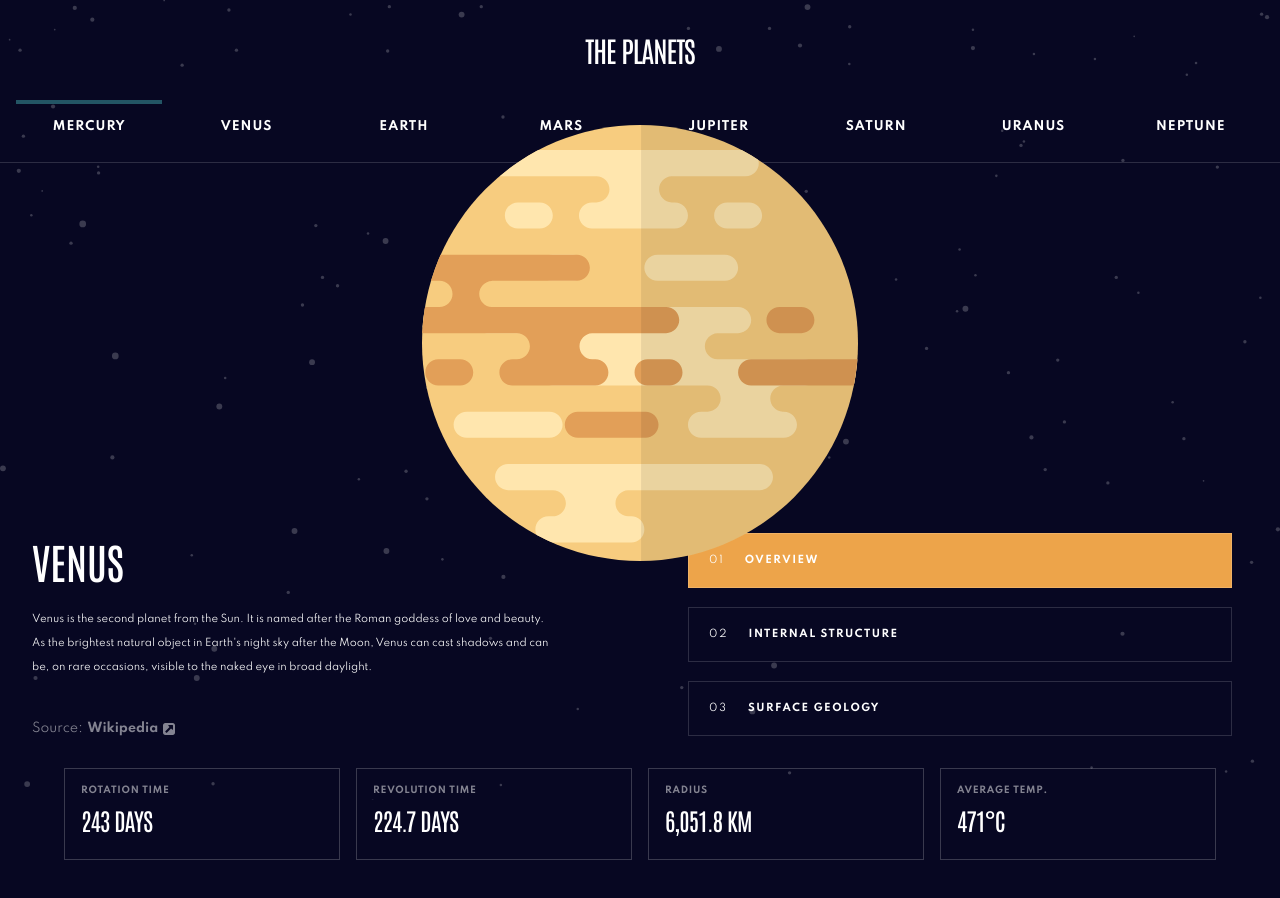
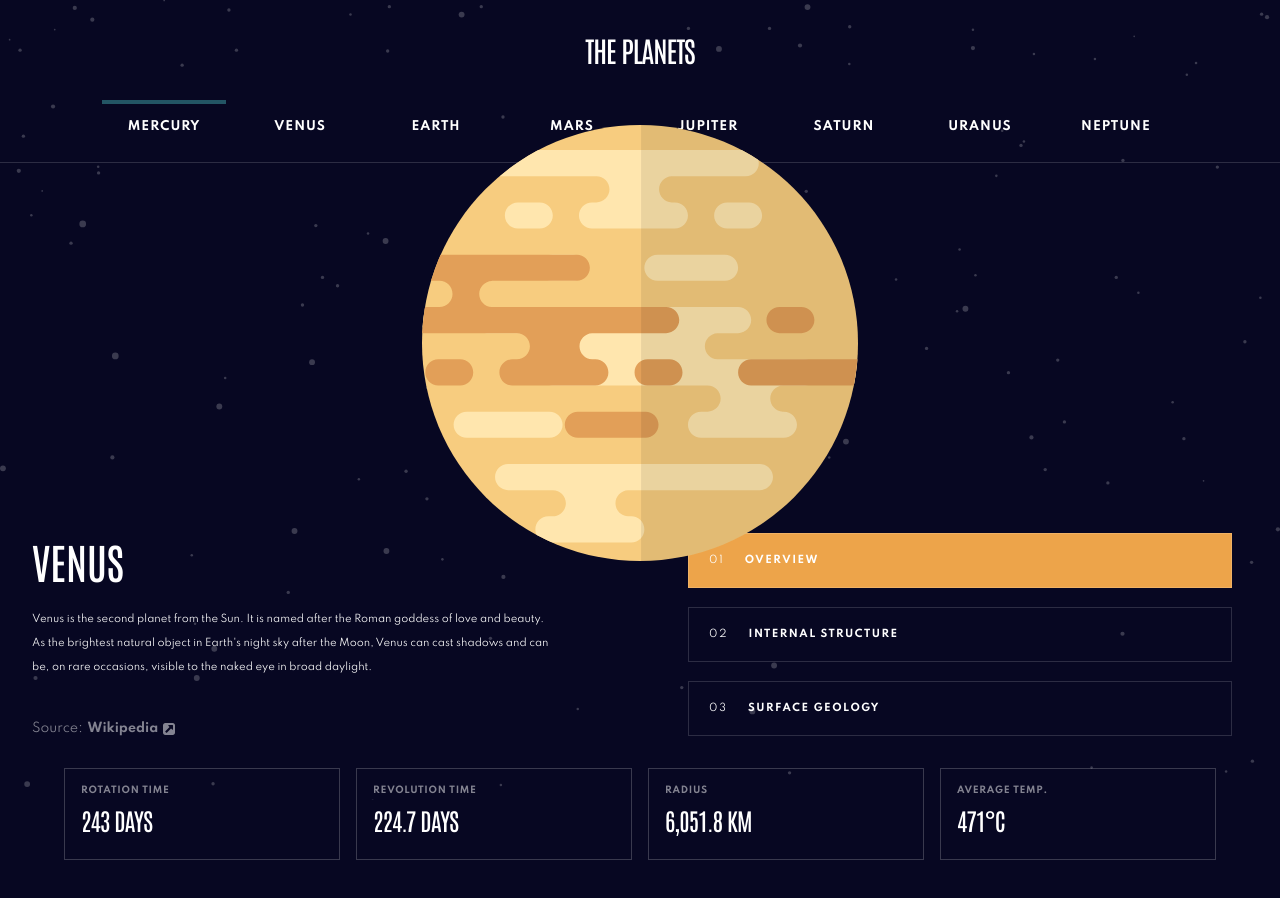
Before and after one commit to LogvnR/planets-fact-site, a React (Create React App) app: page /Venus in a window 1280 px wide. Shown: the top 898 px of the page. Built offline with nearby package versions, Linux system fonts and the light colour scheme.

Commit message:
fixed padding issue on mobile modal

```diff
--- a/src/Components/Planet.jsx
+++ b/src/Components/Planet.jsx
@@ -35,6 +35,7 @@ const Planet = (props) => {
       {props.isMobile && (
         <main className={styles.planet}>
           <PlanetInfoSelect
+            isMobile={props.isMobile}
             name={props.planet.name}
             overviewTab={overviewTab}
             overviewTabHandler={overviewTabHandler}
--- a/src/Components/Styles/DesktopNavBarPlanets.module.css
+++ b/src/Components/Styles/DesktopNavBarPlanets.module.css
@@ -1,5 +1,5 @@
 .link {
-  width: 12%;
+  width: 10%;
 }
 
 .container {
--- a/src/Components/Styles/NavModal.module.css
+++ b/src/Components/Styles/NavModal.module.css
@@ -18,6 +18,7 @@
   display: flex;
   flex-direction: column;
   align-items: center;
+  padding-top: 0.5rem;
 }
 
 .modal section {
```
